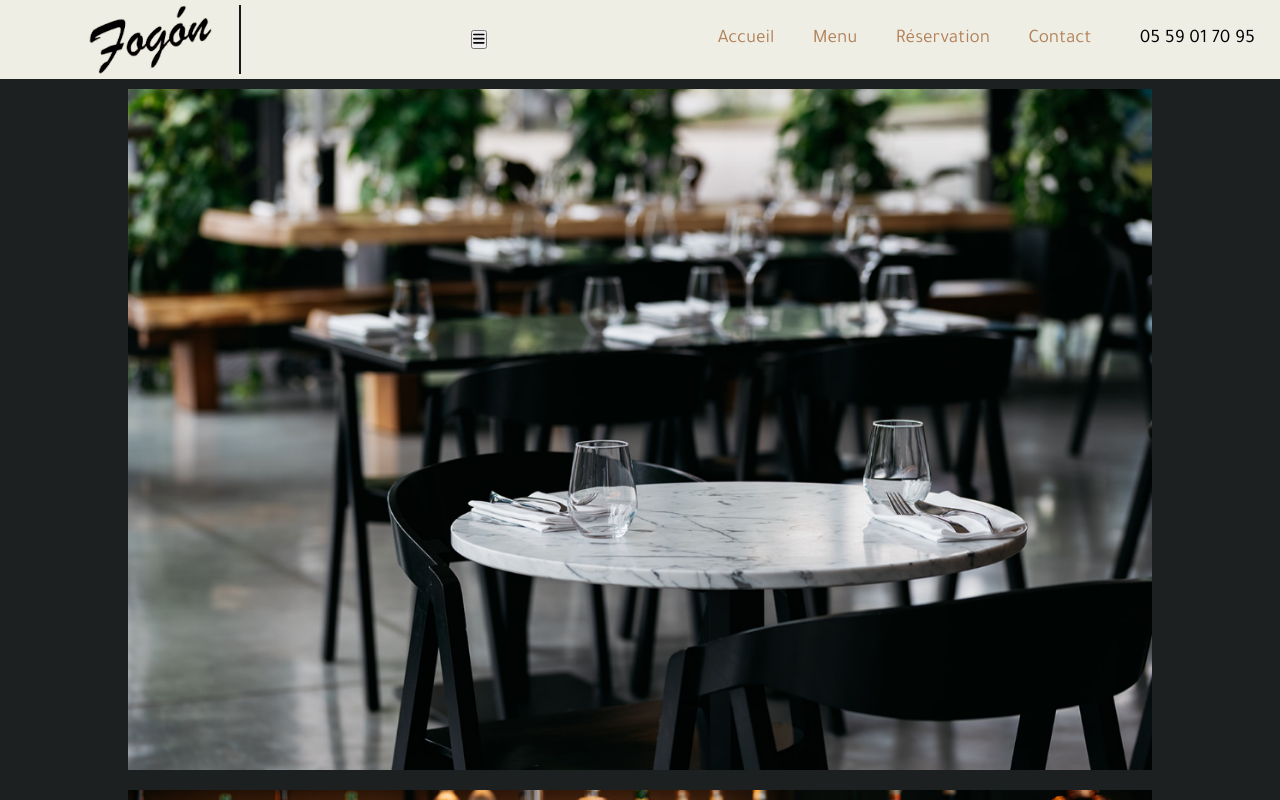
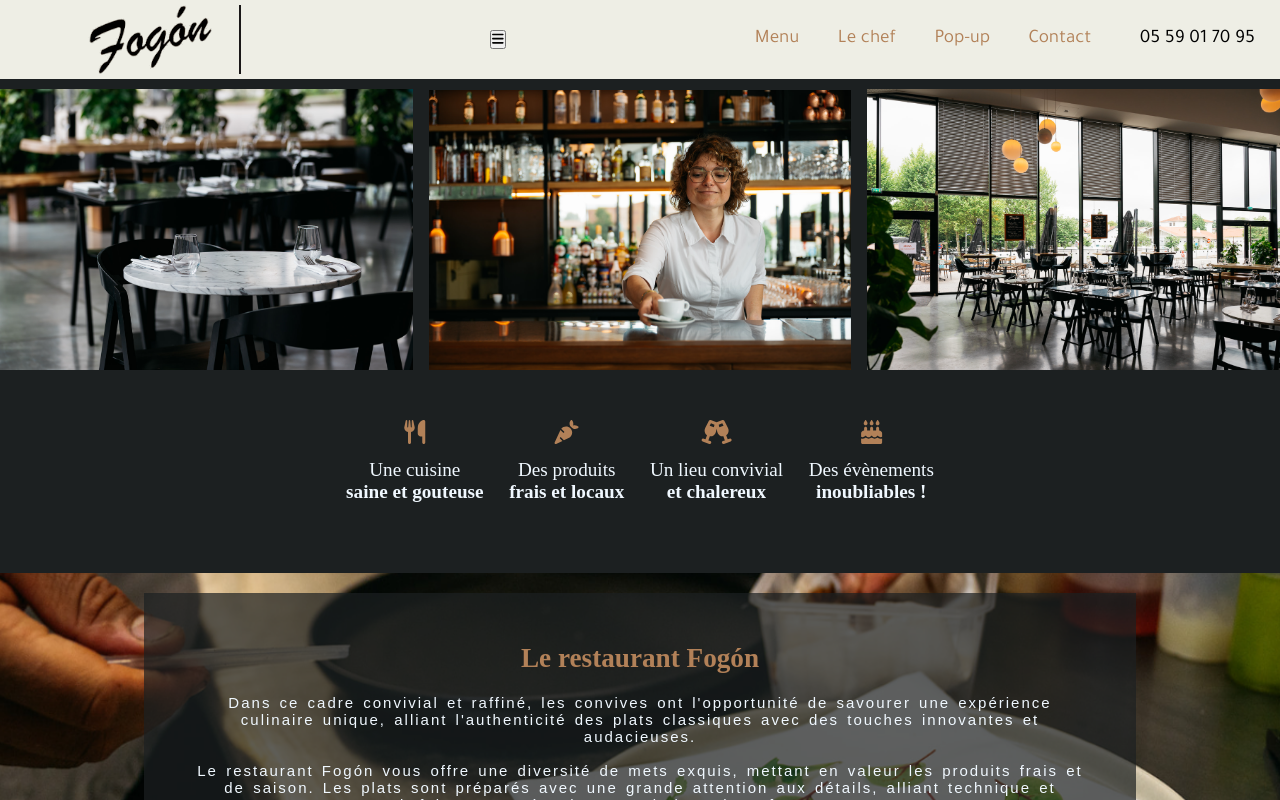
Before and after one commit to Wickacode/Fogon, a React (Create React App) app: page / in a window 1280 px wide. Shown: the top 800 px of the page. Built offline with nearby package versions, Linux system fonts and the light colour scheme.

Commit message:
changement taille des images en version tablette

```diff
--- a/src/assets/SASS/layout/_navbar.scss
+++ b/src/assets/SASS/layout/_navbar.scss
@@ -12,6 +12,7 @@
     .menu-icon-desktop {
         display: none; // Masquez les icônes du menu burger sur les écrans de bureau
       }
+
 
     img {
       margin-left: 60px;
@@ -32,6 +33,11 @@
 
         &:hover {
           font-weight: bold;
+        }
+
+        a {
+          color: inherit;
+          text-decoration: none;
         }
       }
     }
--- a/src/assets/SASS/pages/_home.scss
+++ b/src/assets/SASS/pages/_home.scss
@@ -111,19 +111,18 @@
 @media only screen and (min-device-width: 500px) and (max-device-width: 900px) {
     #home {
         align-items: center;
-        flex-direction: column;
-        gap: 0;
+        gap: 1em;
 
         img:first-child {
-          width: 80%;
+          width: 33%;
           margin: 10px 0;
         }
         img:nth-child(2) {
-          width: 80%;
+          width: 33%;
           margin: 10px 0;
         }
         img:last-child {
-          width: 80%;
+          width: 33%;
           margin: 10px 0;
         }
       }
--- a/src/components/Navbar.jsx
+++ b/src/components/Navbar.jsx
@@ -26,10 +26,10 @@ export default function Navbar() {
           )}
         </button>
         <ul>
-          <li>Accueil</li>
-          <li>Menu</li>
-          <li>Réservation</li>
-          <li>Contact</li>
+          <li><a href="">Menu</a></li>
+          <li><a href="#chef-description">Le chef</a></li>
+          <li><a href="">Pop-up</a></li>
+          <li><a href="">Contact</a></li>
           <span className="contact-number">
             <i className="fa-solid fa-phone"></i>
             05 59 01 70 95
```
